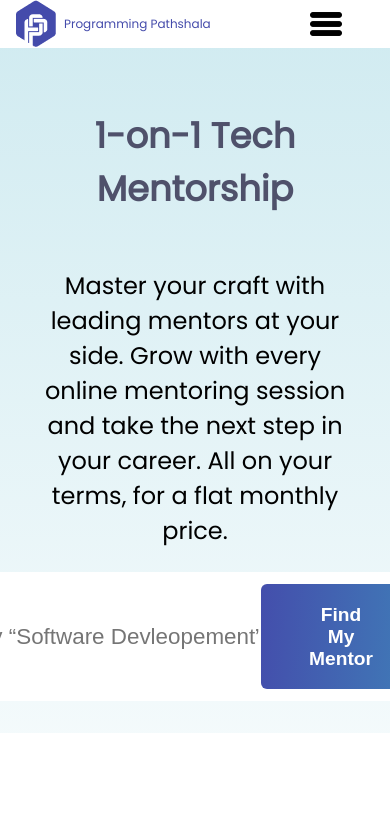
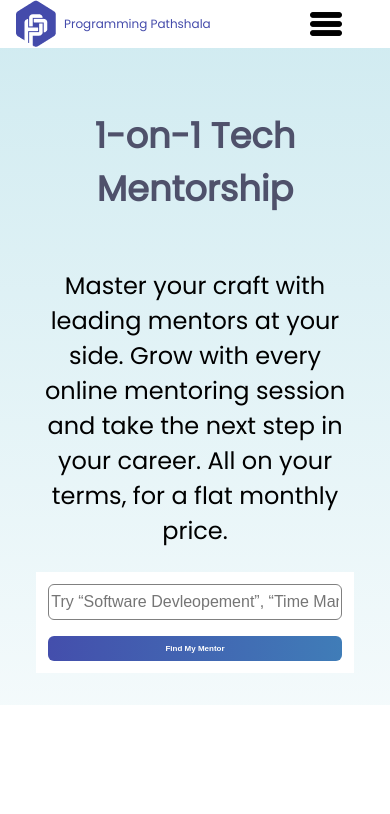
Before and after one commit to raghackerz/booking1to1session, a React (Create React App) app: page / in a window 390 px wide. Shown: the top 814 px of the page. Built offline with nearby package versions, Linux system fonts and the light colour scheme; the HTML template or start-up script is replaced by a standard one.

Commit message:
fixed responsiveness of search mentor button

```diff
--- a/src/components/HomePageHeader/HomePageHeader.css
+++ b/src/components/HomePageHeader/HomePageHeader.css
@@ -26,7 +26,7 @@
 .homepage-header-input {
   background: #fff;
   display: flex;
-  min-width: 75vw;
+  min-width: 75%;
   max-width: 827px;
   margin-inline: 20px;
   padding: 0.75rem;
@@ -48,3 +48,21 @@
   font-weight: 600;
   font-size: 1.2rem;
 }
+
+@media (max-width: 1080px) {
+  .homepage-header-input {
+    flex-direction: column;
+    gap: 1rem;
+    width: 90%;
+  }
+  .homepage-header-input button {
+    font-size: 0.5rem;
+    width: 100%;
+  }
+  .homepage-header-input input {
+    font-size: 1rem;
+    border: 1px solid grey;
+    border-radius: 6px;
+    height: 2rem;
+  }
+}
```
